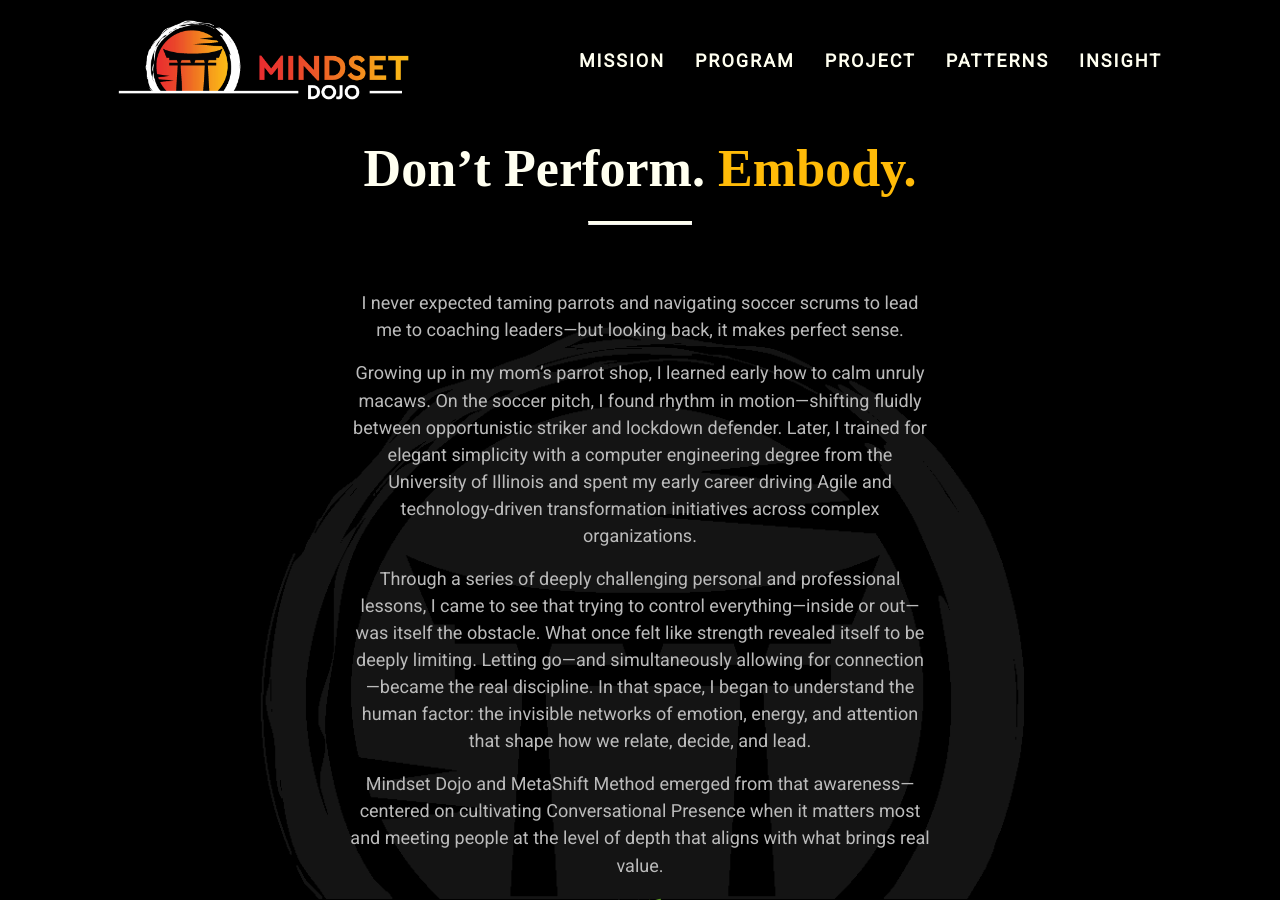
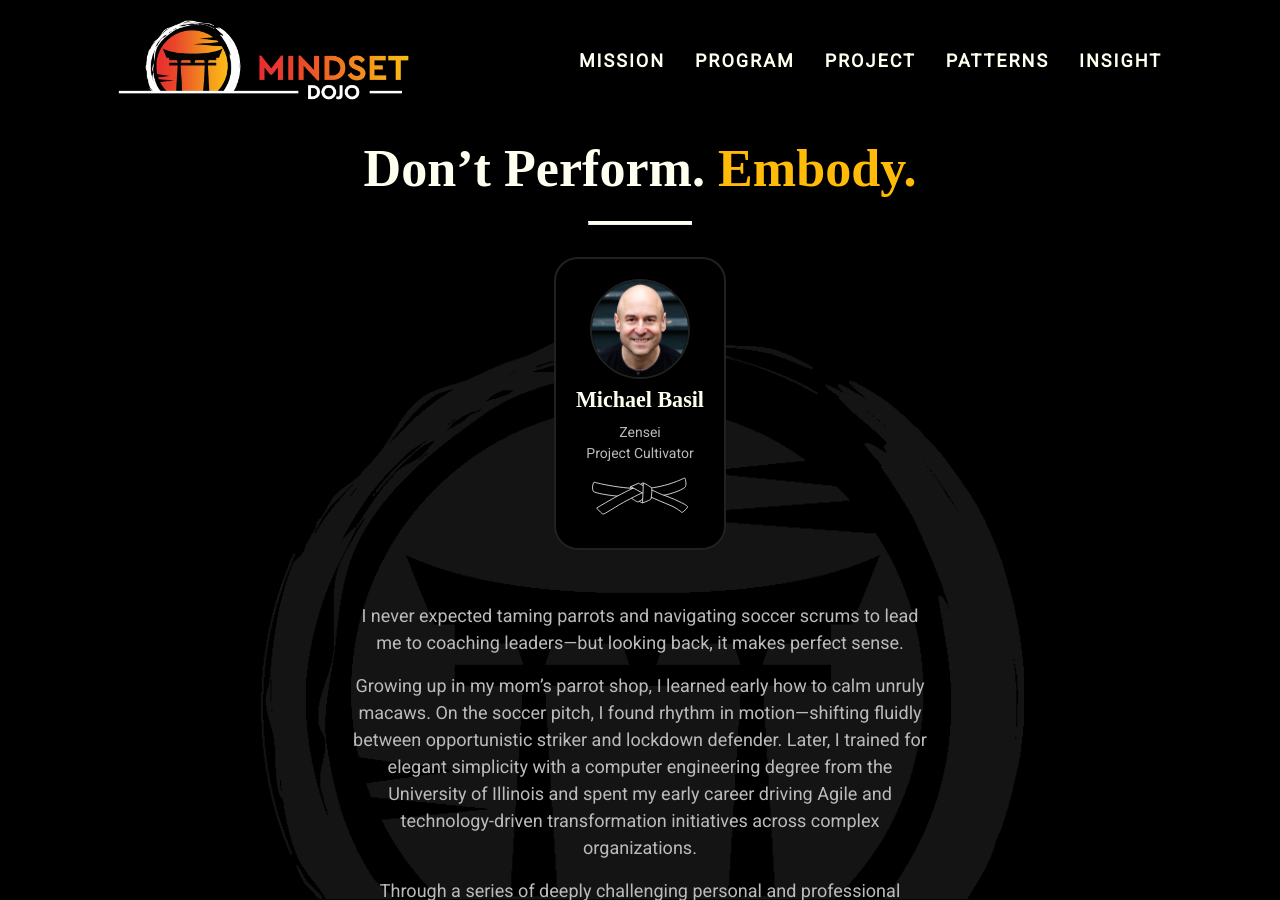
Before and after one commit to mindset-dojo/mindset-dojo.github.io, a Jekyll site: the page built from _authors/michael-basil.md, in a window 1280 px wide and 900 px high. Built offline with Jekyll 4.4.1, drawn with Linux system fonts in a browser that asks for light colours; some web fonts are replaced; some of the changed lines change nothing that is shown.

Commit message:
refactor: Author rendering cleanup

```diff
--- a/_includes/sections/_dispatch.html
+++ b/_includes/sections/_dispatch.html
@@ -6,7 +6,11 @@ Each case delegates to a small, focused template for that section type.
 {%- case section.type -%}
 
   {%- when 'author' -%}
-    {% include sections/authors.html section=section authors=page.slug %}
+    {%- assign slug = page.slug | downcase -%}
+    {%- assign doc  = site.authors | where:"slug", slug | first -%}
+    {%- assign one_author = "" | split:"|" -%}
+    {%- assign one_author = one_author | push: slug -%}
+    {% include sections/authors.html section=section authors=one_author %}
 
   {%- when 'authors' -%}
     {% include sections/authors.html section=section %}
--- a/_includes/sections/author.html
+++ b/_includes/sections/author.html
@@ -3,7 +3,6 @@ author card within section
 
 Expects:
   - include.author → profile object
-  - include.key → filename-safe unique key for author (used for avatar path)
 Notes:
   - Still uses site.data.program.levels to render the level icon color/label.
   - Still uses icons from /_includes/icons/*.svg (same paths as before).
@@ -11,9 +10,8 @@ This file now guards the markup with `if include.author` so it won't error
 if called without an author object.
 {%- endcomment -%}
 
-{%- if include.author -%}
 <section class="md-author-card">
-    {% assign avatar_path = '/media/author-avatar/' | append: include.key | append: '.jpg' | relative_url %}
+  {% assign avatar_path = '/media/author-avatar/' | append: include.author.slug | append: '.jpg' | relative_url %}
   {% assign author_name = include.author.name | default: "Author" %}
 
   <img
@@ -52,4 +50,3 @@ if called without an author object.
     </div>
   {%- endif -%}
 </section>
-{%- endif -%}
--- a/_includes/sections/authors.html
+++ b/_includes/sections/authors.html
@@ -1,13 +1,32 @@
 {%- comment -%}
-authors grid section — collection-only, strict slug mode
+Authors grid section — collection-only, strict slug mode.
 
-sections:
-  - type: authors
-    data:
-      leadership_flow:
-        label: ...
-        designation_type: ...
-        limit: ...
+Renders a grid of author cards inside <div class="md-authors">…</div>.
+
+Data sources:
+- Default: all docs from the `authors` collection → `site.authors`.
+- Override: pass `include.authors` to render a specific subset.
+  * Accepted forms for `include.authors`:
+    - An array of slugs (preferred): ["michael-basil", "kyle-ingersoll"]
+    - A JSON-ish string array: '["michael-basil","kyle-ingersoll"]'
+    - A comma-separated string: "michael-basil,kyle-ingersoll"
+    - A single slug string: "michael-basil"
+  * In override mode, only docs whose `slug` matches one of the listed slugs are rendered.
+
+Optional filtering & framing (via `section.data.leadership_flow`):
+  leadership_flow:
+    label: string (optional heading shown above the grid)
+    designation_type: string (e.g., "program", "project") — keeps authors that have a matching designation
+    limit: integer — max number of cards to render after sorting
+
+Other behavior:
+- `active` defaults to true when missing.
+- Sorting: program_level DESC (by negation) then program_level_date/join_date ASC.
+
+Example usages:
+  {% include sections/authors.html section=section %}                         {# all authors #}
+  {% include sections/authors.html section=section authors=page.slug %}       {# one author #}
+  {% include sections/authors.html section=section authors="a,b" %}           {# subset by slugs #}
 {%- endcomment -%}
 
 {%- assign D = section.data -%}
@@ -91,7 +110,7 @@ sections:
     {%- assign slug  = parts[2] -%}
     {%- assign doc   = site.authors | where:"slug", slug | first -%}
     {%- if doc -%}
-      {% include sections/author.html author=doc key=slug %}
+      {% include sections/author.html author=doc %}
     {%- endif -%}
   {%- endfor -%}
 </div>
```
Lines whose indentation alone changed are shown as unchanged.
